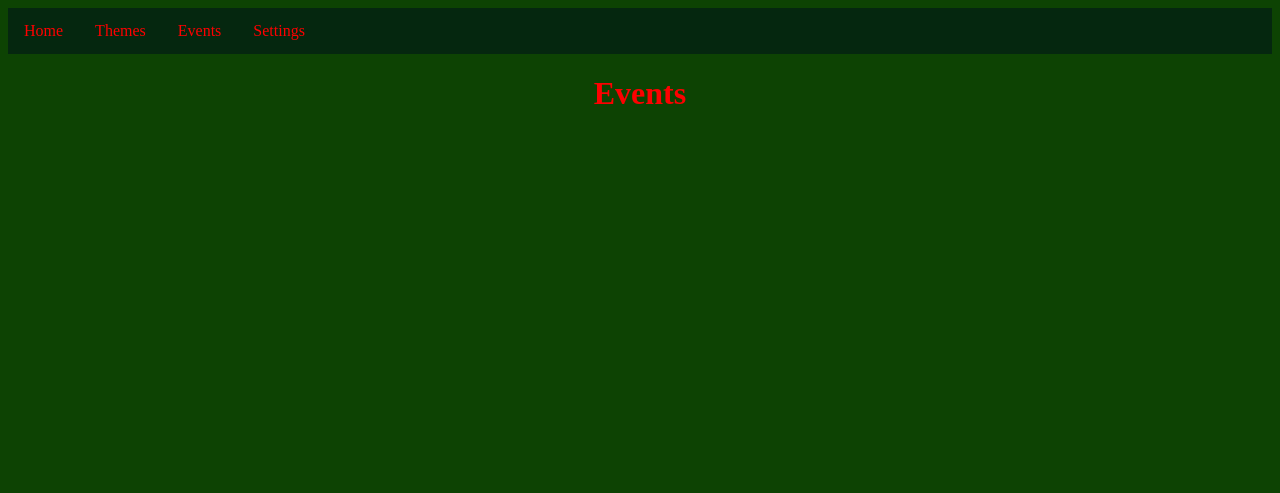
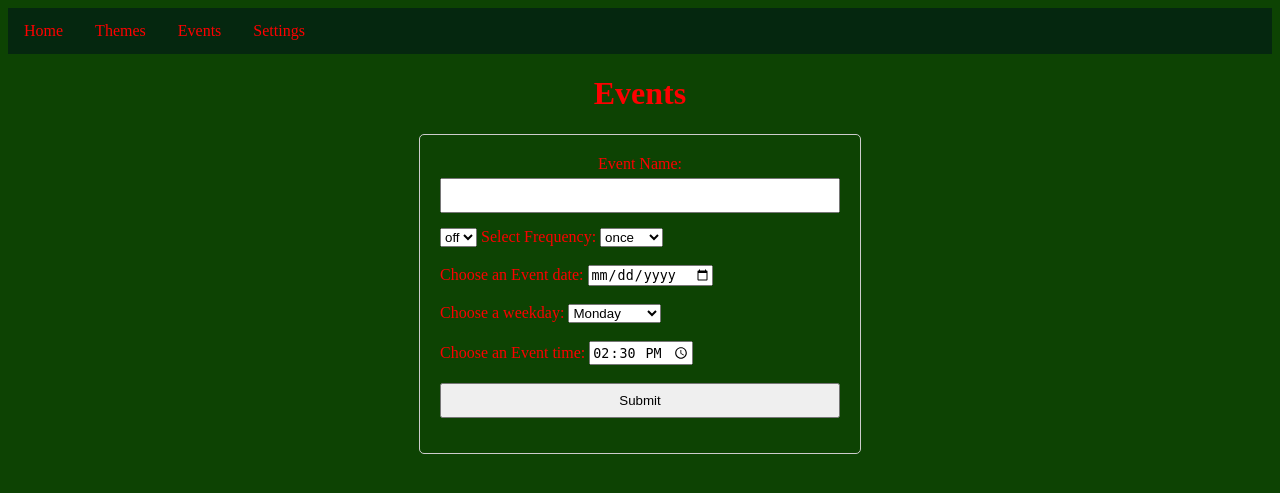
Before and after one commit to jspearus/minitree, a Flask app: page /events in a window 1280 px wide. Shown: the top 493 px of the page. Run offline with Flask 3, Linux system fonts and the light colour scheme; parts of the project's set-up code (start-up, migrations or seed data) failed here and were passed over.

Commit message:
started event scheduler

```diff
--- a/app.py
+++ b/app.py
@@ -117,9 +117,14 @@ def config():
     return render_template('config.html', config=config)
 
 @app.route('/events', methods=['GET', 'POST'])
-# ‘/’ URL is bound with hello_world() function.
+# ‘/’ URL is bound with hello_world() function
 def events():
-    return render_template('event.html')
+    if request.method == 'POST':
+        data = request.get_json()
+        print(f"event data: {data}")
+    themes = getThemeList()
+    themes.append('off')
+    return render_template('event.html', themes=themes)
 
 @app.route('/ctrl', methods=['POST'])
 def ctrl():
--- /dev/null
+++ b/static/scripts/event.js
@@ -0,0 +1,53 @@
+
+
+
+const freq = document.getElementById('freq');
+
+const date = document.getElementById('event-date');
+const datelabel = document.getElementById('date-label');
+
+const week = document.getElementById('weekday');
+const weeklabel = document.getElementById('week-label');
+
+document.getElementById('freq').addEventListener('change', function () {
+    let selectedValue = this.value;
+    if (selectedValue == 'once') {
+        week.style.display = 'none';
+        weeklabel.style.display = 'none';
+        date.style.display = 'block';
+        datelabel.style.display = 'block';
+    }
+    else if (selectedValue == 'day') {
+        week.style.display = 'none';
+        weeklabel.style.display = 'none';
+        date.style.display = 'none';
+        datelabel.style.display = 'none';
+    }
+    else if (selectedValue == 'week') {
+        week.style.display = 'block';
+        weeklabel.style.display = 'block';
+        date.style.display = 'none';
+        datelabel.style.display = 'none';
+    }
+});
+
+async function submitForm() {
+    const form = document.getElementById('eventForm');
+    event.preventDefault();
+    const formData = new FormData(form);
+    const formDataObj = {};
+
+    // Convert FormData to a JSON object
+    formData.forEach((value, key) => {
+        formDataObj[key] = value;
+    });
+    const jsonData = JSON.stringify(formDataObj);
+    console.log(jsonData)
+    const response = await fetch('http://192.168.1.177:8080/events', {
+        method: 'POST',
+        headers: {
+            'Content-Type': 'application/json'
+        },
+        body: JSON.stringify(jsonData)
+    });
+}
--- a/templates/event.html
+++ b/templates/event.html
@@ -3,4 +3,50 @@
 
 {% block body %}
 <h1>Events</h1>
+<div class="form-container">
+    <form id="eventForm">
+        <div class="form-group">
+            <label for="name">Event Name:</label>
+            <input type="text" id="name" name="name" required>
+        </div>
+        <select id="themeSelect" name="themeSelect">
+            {% for theme in themes %}
+            <option value="{{ theme}}">{{ theme}}</option>
+            {% endfor %}
+        </select>
+        <label for="freq">Select Frequency:</label>
+        <select id="freq" name="freq">
+            <option value="once">once</option>
+            <option value="day">Daily</option>
+            <option value="week">weekly</option>
+        </select>
+        <br><br>
+        <label id="date-label" for="event-date">Choose an Event date:</label>
+        <input type="date" id="event-date" name="event-date"> <!-- Latest selectable date -->
+        <br><br>
+        <label id="week-label" for="weekday">Choose a weekday:</label>
+        <select name="weekday" id="weekday">
+            <option value="monday">Monday</option>
+            <option value="tuesday">Tuesday</option>
+            <option value="wednesday">Wednesday</option>
+            <option value="thursday">Thursday</option>
+            <option value="friday">Friday</option>
+            <option value="saturday">Saturday</option>
+            <option value="sunday">Sunday</option>
+        </select>
+        <br><br>
+        <label for="event-time">Choose an Event time:</label>
+        <input type="time" id="event-time" name="event-time" value="14:30">
+        <br><br>
+        <div class="form-group">
+            <button type="button" onclick="submitForm()">Submit</button>
+        </div>
+
+    </form>
+</div>
+
 {% endblock body %}
+
+{% block script %}
+<script src="{{url_for('static', filename='scripts/event.js')}}"></script>
+{% endblock script %}
```
Also changed, not shown: events.py (added, +24 -0 lines), Plugins/advent.py (added), static/scripts/main.js (line endings or trailing spaces).
